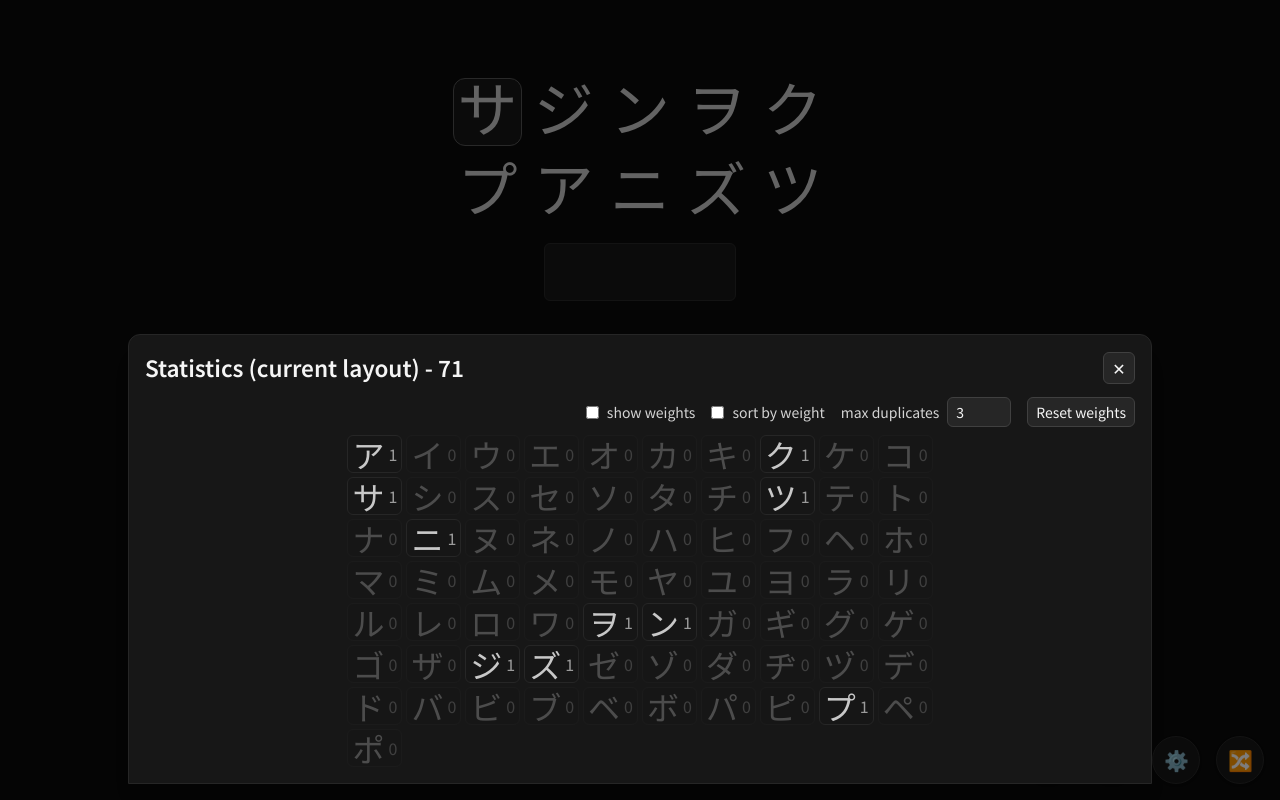
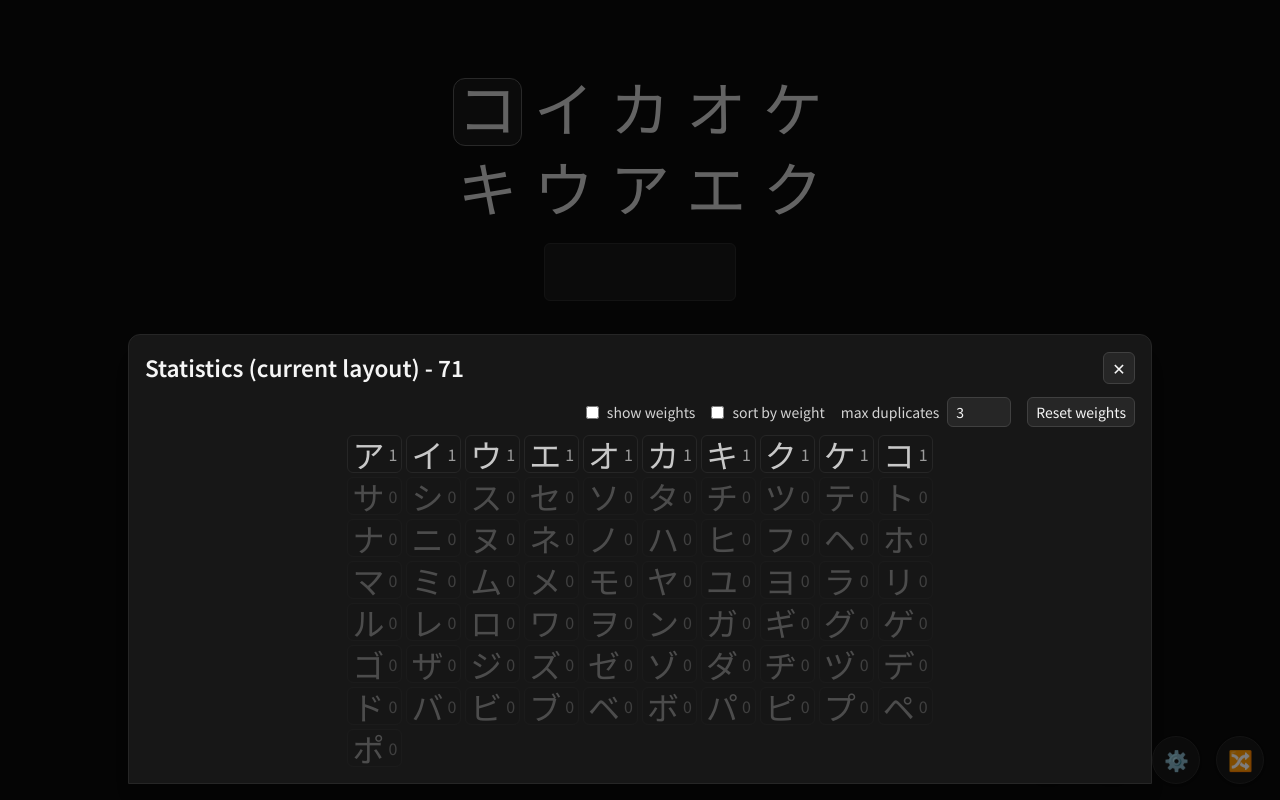
Before and after one commit to paltin/katakana, a React (Vite) app: page / in a window 1280 px wide. Both pictures are taken after a click on the button "Statistics". Built offline with nearby package versions, Linux system fonts and the light colour scheme; a web font is replaced by a local one.

Commit message:
selection: heavy-first allocation with tunable gamma/epsilon; stats: normalized weights display; highlighting: assign unique bright colors without reuse

```diff
--- a/src/App.tsx
+++ b/src/App.tsx
@@ -78,14 +78,41 @@
   const [statsOpen, setStatsOpen] = useState(false);
   const [filterOpen, setFilterOpen] = useState(false);
   const [highlighted, setHighlighted] = useState<Record<string, string>>({});
-  const genPastel = () => `hsl(${Math.floor(Math.random()*360)} 90% 70%)`;
+  // Distinct bright palette for highlighting (good contrast on dark bg)
+  const BRIGHT_COLORS = [
+    '#FF3B30', // red
+    '#FF9500', // orange
+    '#FFCC00', // yellow
+    '#34C759', // green
+    '#00C7BE', // teal
+    '#5AC8FA', // light blue
+    '#007AFF', // blue
+    '#AF52DE', // purple
+    '#FF2D55', // pink
+    '#FF6B6B', // coral
+    '#F368E0', // magenta
+    '#4BCFFA', // cyan
+  ];
+  const hslBright = (h: number) => `hsl(${Math.round(h)} 95% 55%)`;
+  const pickBrightColor = (used: Set<string>) => {
+    for (const c of BRIGHT_COLORS) if (!used.has(c)) return c;
+    // If palette exhausted, generate new vivid hues avoiding duplicates
+    let hue = (used.size * 137.508) % 360; // golden-angle hops
+    for (let i = 0; i < 360; i++) {
+      const c = hslBright(hue);
+      if (!used.has(c)) return c;
+      hue = (hue + 29) % 360;
+    }
+    return hslBright(Math.random() * 360);
+  };
   const onToggleHighlight = (romaji: string) => {
     setHighlighted((prev) => {
       const copy = { ...prev };
       if (copy[romaji]) {
         delete copy[romaji];
       } else {
-        copy[romaji] = genPastel();
+        const used = new Set(Object.values(copy));
+        copy[romaji] = pickBrightColor(used);
       }
       return copy;
     });
--- a/src/components/StatisticsPanel.tsx
+++ b/src/components/StatisticsPanel.tsx
@@ -3,6 +3,7 @@
 import { useSettings } from '../context/SettingsContext';
 import { useState, useMemo } from 'react';
 import { getScore, getMaxDuplicates, setMaxDuplicates, clearStats } from '../stats/store';
+import { WEIGHT_EPSILON, WEIGHT_GAMMA } from '../config';
 
 type Props = {
   open: boolean;
@@ -34,11 +35,17 @@
     counts.set(k.romaji, (counts.get(k.romaji) ?? 0) + 1);
   }
 
-  const alpha = 0.7; const epsilon = 0.1;
-  const decorated = useMemo(() => pool.map((k) => ({
-    k,
-    weight: (1 - epsilon) * (1 + alpha * getScore(k.romaji)) + epsilon,
-  })), [pool]);
+  // Show normalized weights (mean ≈ 1 across pool) using the same transform as selection.
+  const decorated = useMemo(() => {
+    const scores = pool.map((k) => getScore(k.romaji));
+    const raw = scores.map((s) => WEIGHT_EPSILON + Math.pow(1 + s, WEIGHT_GAMMA));
+    const sumRaw = raw.reduce((a, b) => a + b, 0);
+    const scale = sumRaw > 0 ? (pool.length / sumRaw) : 0;
+    return pool.map((k, i) => ({
+      k,
+      weight: raw[i] * scale, // relative weight; ~1.00 baseline
+    }));
+  }, [pool]);
   const list = useMemo(() => sortByWeight ? [...decorated].sort((a,b)=> b.weight - a.weight) : decorated, [decorated, sortByWeight]);
 
   return (
--- a/src/config.ts
+++ b/src/config.ts
@@ -1,3 +1,8 @@
 export const SELECTION_COUNT = 10;
 export const FLASH_INTERVAL_MS = 130; // interval for border flash
 export const HINT_THRESHOLD = 2; // show correct answer after this many wrong tries
+// Weighting parameters for selection probabilities
+// Heavier gamma => problem kana dominate more strongly
+export const WEIGHT_GAMMA = 1.6;
+// Minimum relative weight so zero-score items still appear sometimes
+export const WEIGHT_EPSILON = 0.05;
--- a/src/hooks/useTrainer.ts
+++ b/src/hooks/useTrainer.ts
@@ -3,7 +3,7 @@
 import { requiredLength } from '../utils/romaji';
 import { useSettings } from '../context/SettingsContext';
 import { useFilters } from '../context/FilterContext';
-import { FLASH_INTERVAL_MS } from '../config';
+import { FLASH_INTERVAL_MS, WEIGHT_GAMMA, WEIGHT_EPSILON } from '../config';
 // import { pickRandomFill } from '../utils/random';
 import { bumpHint, bumpMistake, decayAll, getScore, smoothCorrect, getMaxDuplicates } from '../stats/store';
 import { shuffleInPlace } from '../utils/random';
@@ -56,53 +56,56 @@
   }, [selected]);
   const selection: Kana[] = useMemo(() => {
     const n = settings.rows * settings.cols;
-    const alpha = 0.7; const epsilon = 0.1;
     const maxDup = getMaxDuplicates();
+
+    // Scores -> raw weights using a steep transform so heavy items dominate.
     const scores = pool.map((k) => getScore(k.romaji));
-    const weights = scores.map((s) => (1 - epsilon) * (1 + alpha * s) + epsilon);
-    const sumW = weights.reduce((a, b) => a + b, 0);
-    const probs = weights.map((w) => (w > 0 ? w / sumW : 0));
-    const cumsum: number[] = [];
-    probs.reduce((acc, p, i) => (cumsum[i] = acc + p, acc + p), 0);
-    const counts: Record<string, number> = {};
+    const rawWeights = scores.map((s) => WEIGHT_EPSILON + Math.pow(1 + s, WEIGHT_GAMMA));
+    const sumRaw = rawWeights.reduce((a, b) => a + b, 0);
+
+    // Expected counts proportional to weights
+    const expected = rawWeights.map((w) => (sumRaw > 0 ? (n * w) / sumRaw : 0));
+    const caps = scores.map((s) => (s > 0 ? maxDup : 1));
+
+    // Start with floors under caps
+    const counts = expected.map((e, i) => Math.min(caps[i], Math.floor(e)));
+    let used = counts.reduce((a, b) => a + b, 0);
+
+    // Largest-remainder distribution while respecting caps
+    const remainders = expected
+      .map((e, i) => ({ i, r: e - Math.floor(e) }))
+      .sort((a, b) => b.r - a.r);
+    for (const { i } of remainders) {
+      if (used >= n) break;
+      if (counts[i] < caps[i]) { counts[i]++; used++; }
+    }
+
+    // If still short due to caps, fill remaining slots biased by raw weight
+    while (used < n) {
+      const candidates = counts
+        .map((c, i) => ({ i, room: caps[i] - c }))
+        .filter((x) => x.room > 0);
+      if (candidates.length === 0) break;
+      const total = candidates.reduce((a, x) => a + rawWeights[x.i], 0);
+      let r = Math.random() * total;
+      let chosen = candidates[0].i;
+      for (const x of candidates) {
+        r -= rawWeights[x.i];
+        if (r <= 0) { chosen = x.i; break; }
+      }
+      counts[chosen]++; used++;
+    }
+
     const out: Kana[] = [];
-    const sampleIndex = () => {
-      const r = Math.random();
-      let lo = 0, hi = cumsum.length - 1;
-      while (lo < hi) {
-        const mid = Math.floor((lo + hi) / 2);
-        if (r <= cumsum[mid]) hi = mid; else lo = mid + 1;
-      }
-      return lo;
-    };
-    for (let t = 0; t < n; t++) {
-      let placed = false;
-      for (let tries = 0; tries < 50; tries++) {
-        const idx = sampleIndex();
-        const k = pool[idx];
-        const key = k.romaji;
-        const c = counts[key] ?? 0;
-        const score = scores[idx];
-        const capForKey = score > 0 ? maxDup : 1; // allow duplicates only for problematic kana
-        if (c < capForKey) {
-          counts[key] = c + 1; out.push(k); placed = true; break;
-        }
-      }
-      if (!placed) {
-        // fallback: pick first under cap
-        const idx = pool.findIndex((k, i) => {
-          const cap = scores[i] > 0 ? maxDup : 1;
-          return (counts[k.romaji] ?? 0) < cap;
-        });
-        if (idx >= 0) {
-          const k = pool[idx];
-          counts[k.romaji] = (counts[k.romaji] ?? 0) + 1; out.push(k);
-        } else {
-          // if all at cap, just push random
-          out.push(pool[Math.floor(Math.random() * pool.length)]);
-        }
-      }
+    for (let i = 0; i < pool.length; i++) {
+      for (let k = 0; k < counts[i]; k++) out.push(pool[i]);
     }
+
+    // If we could not reach N due to extreme caps/weights, backfill ignoring caps
+    while (out.length < n && pool.length > 0) {
+      out.push(pool[Math.floor(Math.random() * pool.length)]);
+    }
+
     shuffleInPlace(out);
     return out;
   }, [seed, settings.rows, settings.cols, pool]);
```
